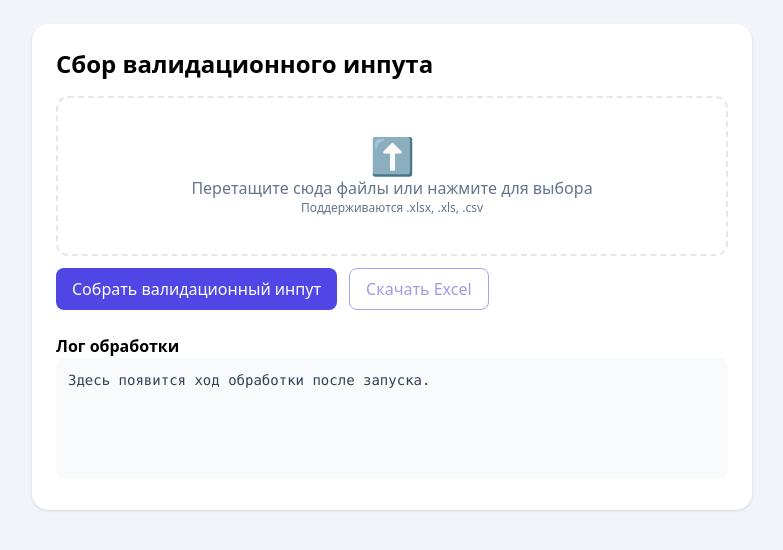
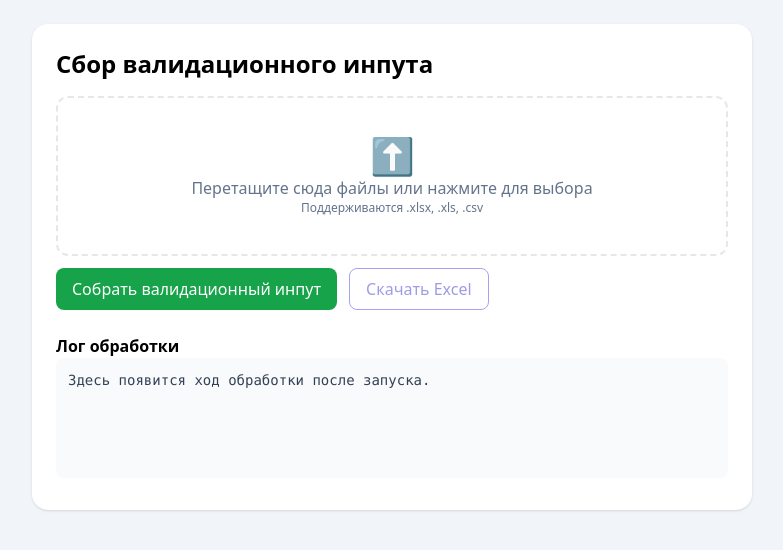
Before and after one commit to orenvlad-ai/wb-order-engine-replenishment, a FastAPI app: page / in a window 1280 px wide. Shown: the top 550 px of the page, without its empty margins (248-1031 px from the left). Run offline with FastAPI, Linux system fonts and the light colour scheme; some libraries are stand-ins or nearby versions.

Commit message:
Основная кнопка перекрашена в зелёный цвет

```diff
--- a/server/templates/index.html
+++ b/server/templates/index.html
@@ -28,7 +28,7 @@
         </template>
 
         <div class="flex gap-3">
-          <button type="submit" class="px-4 py-2 rounded-lg bg-indigo-600 text-white">Собрать валидационный инпут</button>
+          <button type="submit" class="px-4 py-2 rounded-lg bg-green-600 hover:bg-green-700 text-white">Собрать валидационный инпут</button>
           <a :class="{'opacity-50 pointer-events-none': !token}" :href="token ? '/download/'+token : '#'"
              class="px-4 py-2 rounded-lg border border-indigo-600 text-indigo-700">Скачать Excel</a>
         </div>
```
